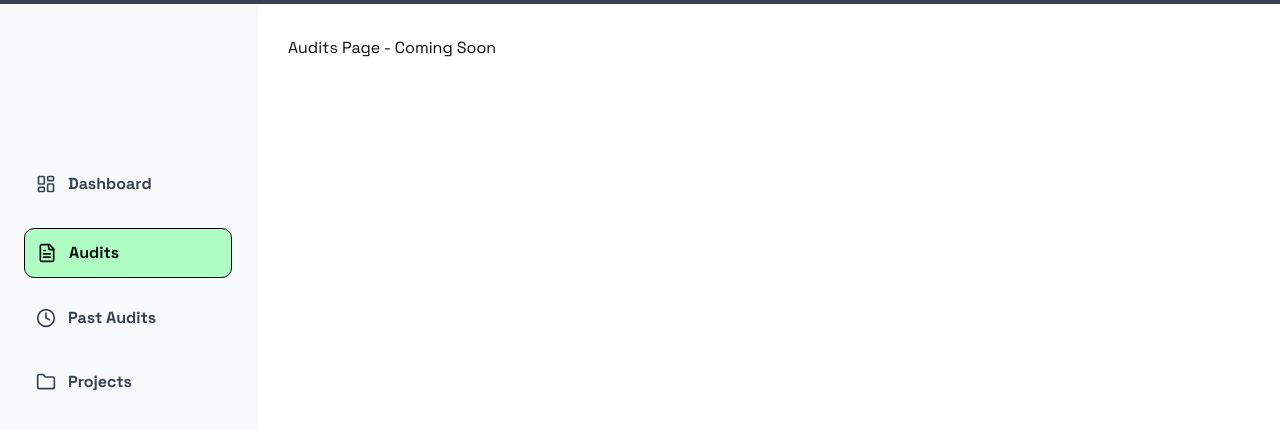
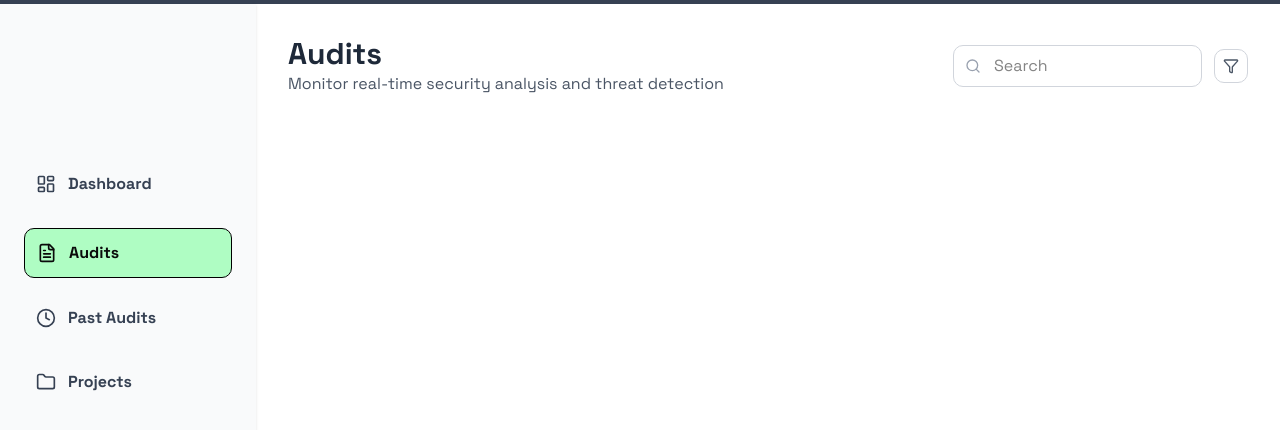
Before and after one commit to OpenAuditLabs/oal-web, a Next.js app: page / in a window 1280 px wide. Both pictures are taken after a click on the button "Audits". Shown: the top 430 px of the page. Built offline with nearby package versions, Linux system fonts and the light colour scheme.

Commit message:
feat: Integrate AuditsPage into PageRouter for improved navigation

```diff
--- a/src/components/common/PageRouter.tsx
+++ b/src/components/common/PageRouter.tsx
@@ -1,6 +1,7 @@
 "use client";
 
 import DashboardPage from "@/components/pages/DashboardPage";
+import AuditsPage from "@/components/pages/AuditsPage";
 
 type TabType = "dashboard" | "audits" | "past-audits" | "projects";
 
@@ -14,7 +15,7 @@ export default function PageRouter({ activeTab }: PageRouterProps) {
       case "dashboard":
         return <DashboardPage />;
       case "audits":
-        return <div className="flex-1 p-8">Audits Page - Coming Soon</div>;
+        return <AuditsPage />;
       case "past-audits":
         return <div className="flex-1 p-8">Past Audits Page - Coming Soon</div>;
       case "projects":
--- /dev/null
+++ b/src/components/pages/AuditsPage.tsx
@@ -0,0 +1,12 @@
+import Header from "@/components/common/Header";
+
+export default function AuditsPage() {
+  return (
+    <main className="flex-1 p-8">
+      <Header
+        title="Audits"
+        subtitle="Monitor real-time security analysis and threat detection"
+      />
+    </main>
+  );
+}
```
